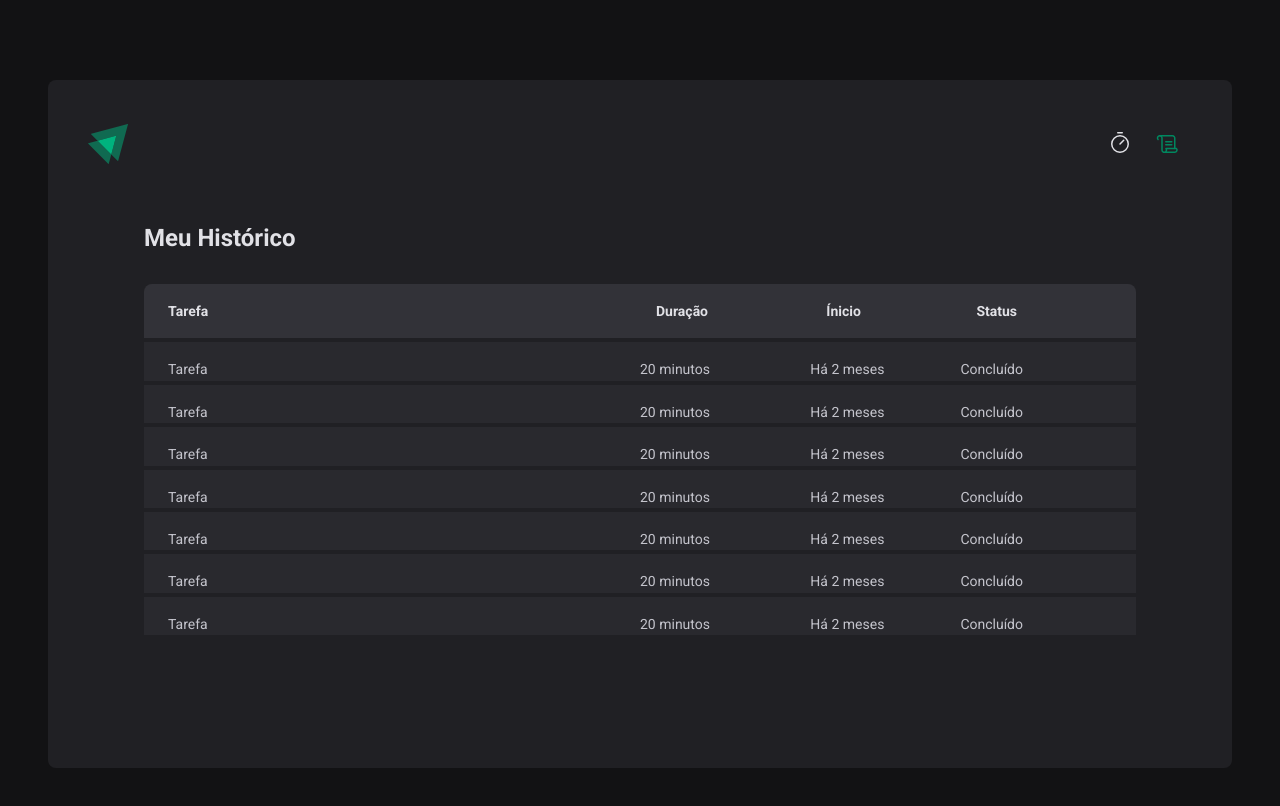
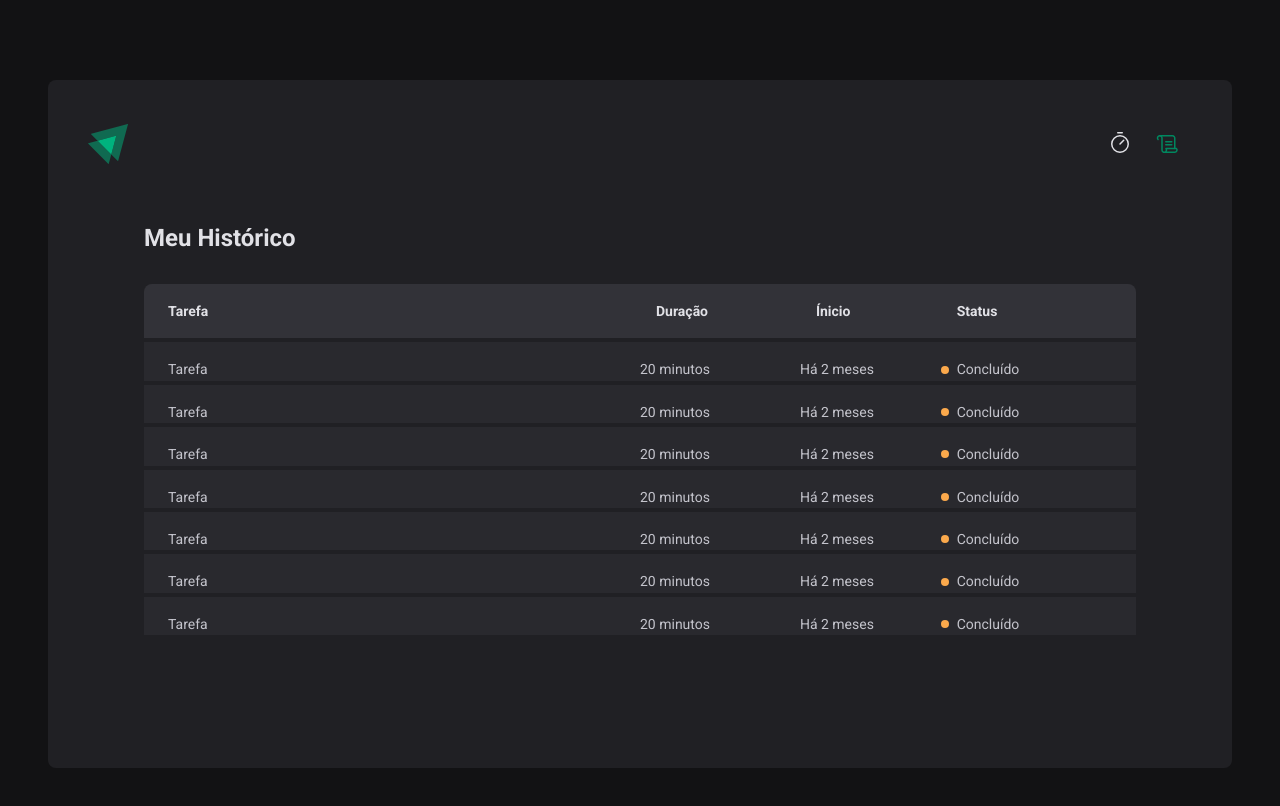
Before and after one commit to pedrodif/uploadIgniteTimer, a React (Vite) app: page /history in a window 1280 px wide. Shown: the top 806 px of the page. Built offline with nearby package versions, Linux system fonts and the light colour scheme.

Commit message:
feat: :art:

```diff
--- a/src/pages/History/index.tsx
+++ b/src/pages/History/index.tsx
@@ -1,4 +1,5 @@
-import { HistoryContainer, HistoryList } from './styles'
+// Styles
+import { HistoryContainer, HistoryList, Status } from './styles'
 
 export function History() {
   return (
@@ -20,43 +21,57 @@
               <td>Tarefa</td>
               <td>20 minutos</td>
               <td>Há 2 meses</td>
-              <td>Concluído</td>
+              <td>
+                <Status>Concluído</Status>
+              </td>
             </tr>
             <tr>
               <td>Tarefa</td>
               <td>20 minutos</td>
               <td>Há 2 meses</td>
-              <td>Concluído</td>
+              <td>
+                <Status>Concluído</Status>
+              </td>
             </tr>
             <tr>
               <td>Tarefa</td>
               <td>20 minutos</td>
               <td>Há 2 meses</td>
-              <td>Concluído</td>
+              <td>
+                <Status>Concluído</Status>
+              </td>
             </tr>
             <tr>
               <td>Tarefa</td>
               <td>20 minutos</td>
               <td>Há 2 meses</td>
-              <td>Concluído</td>
+              <td>
+                <Status>Concluído</Status>
+              </td>
             </tr>
             <tr>
               <td>Tarefa</td>
               <td>20 minutos</td>
               <td>Há 2 meses</td>
-              <td>Concluído</td>
+              <td>
+                <Status>Concluído</Status>
+              </td>
             </tr>
             <tr>
               <td>Tarefa</td>
               <td>20 minutos</td>
               <td>Há 2 meses</td>
-              <td>Concluído</td>
+              <td>
+                <Status>Concluído</Status>
+              </td>
             </tr>
             <tr>
               <td>Tarefa</td>
               <td>20 minutos</td>
               <td>Há 2 meses</td>
-              <td>Concluído</td>
+              <td>
+                <Status>Concluído</Status>
+              </td>
             </tr>
           </tbody>
         </table>
--- a/src/pages/History/styles.ts
+++ b/src/pages/History/styles.ts
@@ -59,3 +59,17 @@
     }
   }
 `
+
+export const Status = styled.span`
+  display: flex;
+  align-items: center;
+  gap: 0.5rem;
+
+  &::before {
+    content: '';
+    width: 0.5rem;
+    height: 0.5rem;
+    border-radius: 9999px;
+    background-color: ${(props) => props.theme['yellow-500']};
+  }
+`
```
